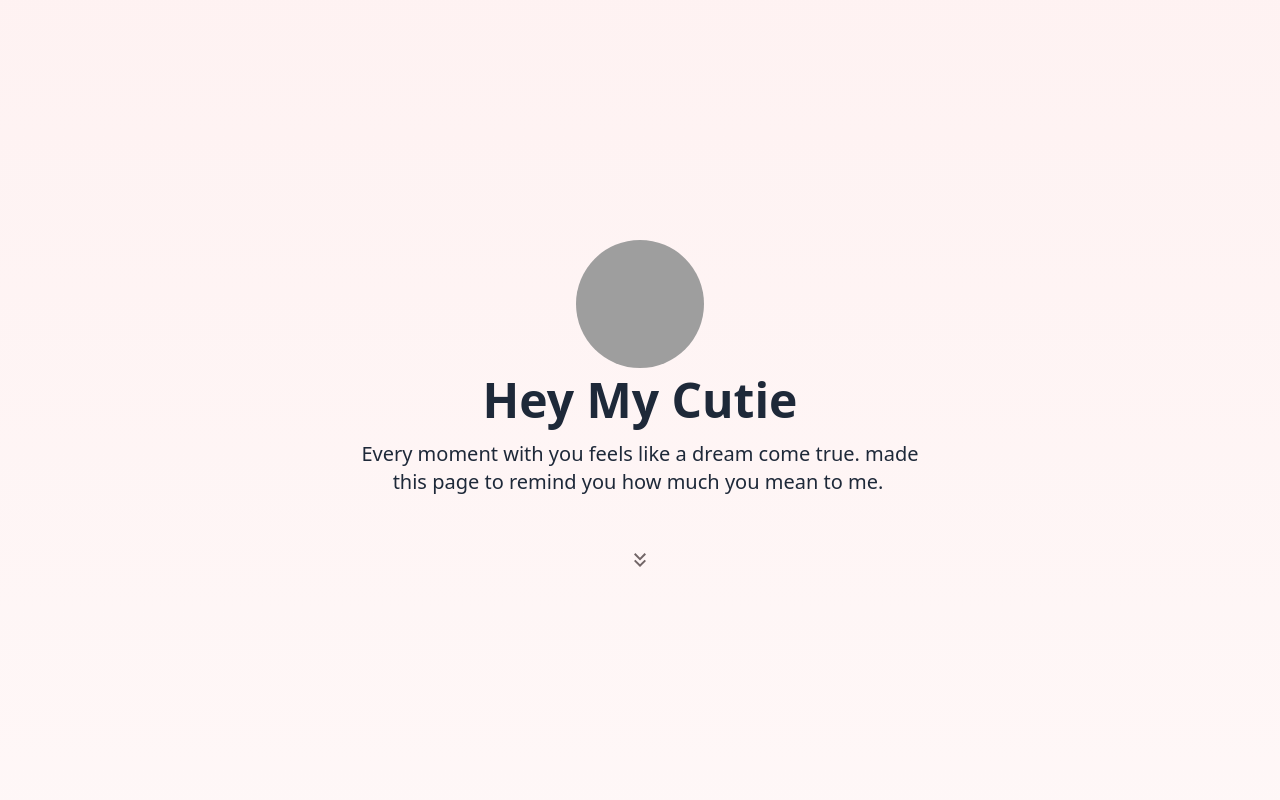
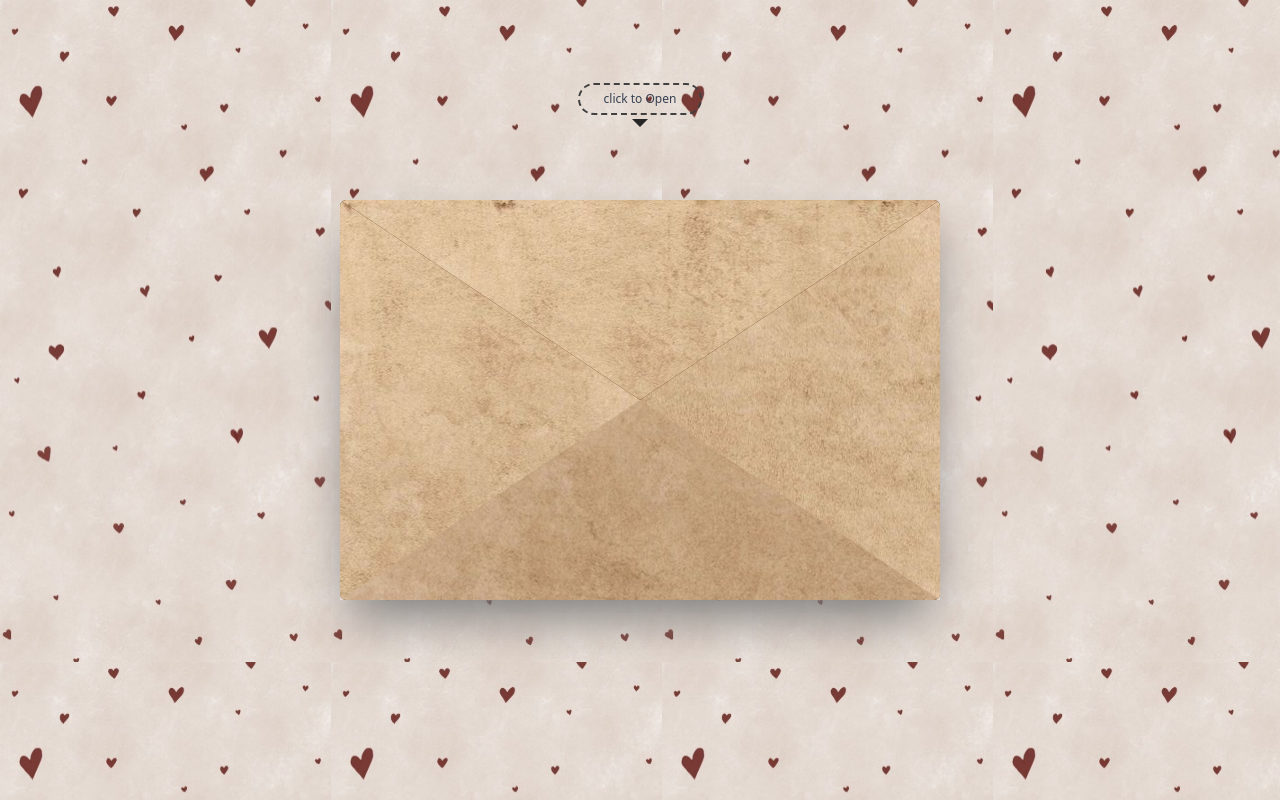
Before and after one commit to Slayer-X164/affinote, a Next.js app: page /test-template in a window 1280 px wide. Shown: the top 800 px of the page. Built offline with nearby package versions, Linux system fonts and the light colour scheme; grey boxes are pictures that could not be loaded; a web font is replaced by a local one.

Commit message:
made vintaghe letter input line customizable fully

```diff
--- a/app/test-template/page.tsx
+++ b/app/test-template/page.tsx
@@ -20,11 +20,11 @@ export default function testTemplate() {
     {/* <ApologyForGf/> */}
     {/* <AppreciationFriend/> */}
     {/* <CuteSurprise/> */}
-    {/* <EnvelopeLetter/> */}
+    <EnvelopeLetter/>
     {/* <MemoryTimeline/> */}
     {/* <Success/> */}
     {/* <ModernLoveWebsite/> */}
-    <JustUsTemplate/>
+    {/* <JustUsTemplate/> */}
     {/* <Birthday/> */}
    </>
 
--- a/components/templates/EnvolopeTemplate.tsx
+++ b/components/templates/EnvolopeTemplate.tsx
@@ -10,7 +10,7 @@ type letterProps = {
   signature?: string;
 };
 export default function EnvelopeLetter({
-  person_name = "Raj",
+  person_name = "Happy Birthday Raj",
   paragraph_1 = `Today feels special, not just because it marks another year,
                   but because it celebrates you. Your birthday is the perfect
                   reminder of all the little moments that make life brighter —
@@ -71,7 +71,7 @@ export default function EnvelopeLetter({
                 className="absolute left-4 right-4  top-4 bg-white rounded-md shadow-lg z-10 flex flex-col items-center gap-4 py-10 justify-center "
               >
                 <p className="text-2xl font-mono font-bold text-center text-gray-700">
-                  Happy Birthday {person_name}🎉
+                  {person_name}🎉
                 </p>
 
                 <div className="text-sm w-full  text-sky-400 font-semibold flex flex-col   gap-2 relative">
--- a/data/template.ts
+++ b/data/template.ts
@@ -56,7 +56,7 @@ export const Templates = [
     isFree:false,
     previewImg: "https://ik.imagekit.io/3znfse3pj/previewImg/envLetter.png?updatedAt=1770318114046",
     fields: [
-      { name: "person_name", type: "text", placeholder: "example: Raj" },
+      { name: "person_name", type: "text", placeholder: "example: Happy Birthday Raj" },
       {
         name: "paragraph_1",
         type: "textarea",
```
